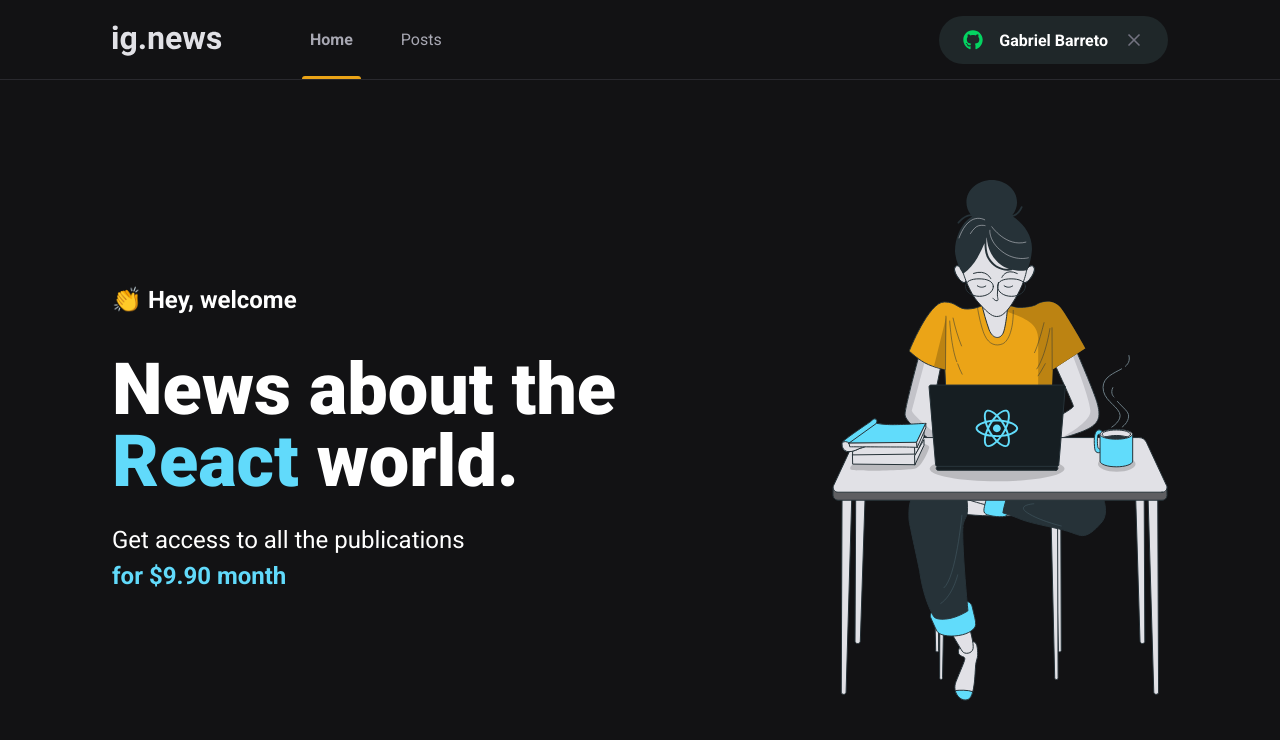
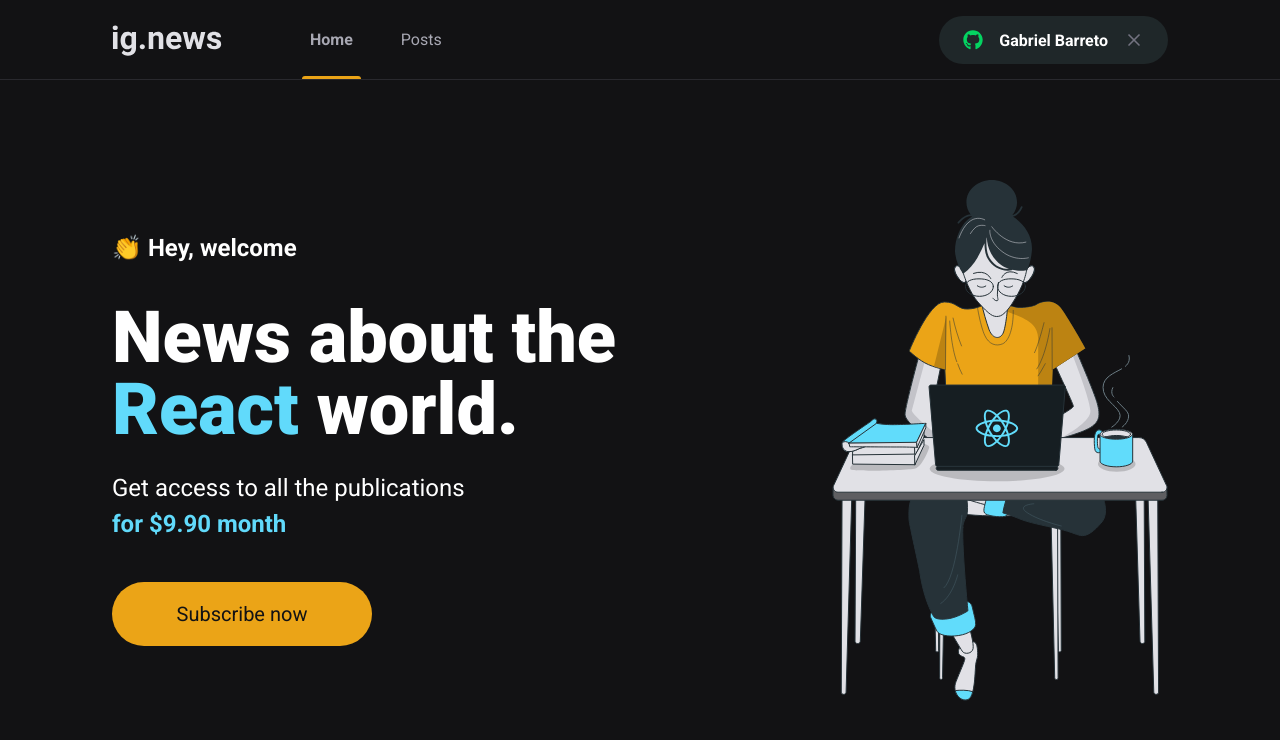
Before and after one commit to GabrielDevLoper/ignews-ignite, a Next.js app: page / in a window 1280 px wide. Shown: the top 740 px of the page. Built offline with nearby package versions, Linux system fonts and the light colour scheme.

Commit message:
feat: finalizado layout da aplicação.

```diff
--- /dev/null
+++ b/src/components/SubscribeButton/index.tsx
@@ -0,0 +1,12 @@
+import styles from './styles.module.scss';
+
+export function SubscribeButton(){
+    return (
+        <button
+            type="button"
+            className={styles.subscribeButton}
+        >
+            Subscribe now
+        </button>
+    );
+}
--- /dev/null
+++ b/src/components/SubscribeButton/styles.module.scss
@@ -0,0 +1,19 @@
+.subscribeButton {
+    height: 4rem;
+    width: 260px;
+    border: 0;
+    border-radius: 2rem;
+    background-color: var(--yellow-500);
+    color: var(--gray-900);
+    font-size: 1.25rem;
+
+    display: flex;
+    align-items: center;
+    justify-content: center;
+
+    transition: filter 0.2s;
+
+    &:hover {
+        filter: brightness(0.8)
+    }
+}
--- a/src/pages/home.module.scss
+++ b/src/pages/home.module.scss
@@ -38,4 +38,8 @@
             font-weight: bold;
         }
     }
+
+    button {
+        margin-top: 2.5rem;
+    }
 }
--- a/src/pages/index.tsx
+++ b/src/pages/index.tsx
@@ -1,4 +1,5 @@
 import Head from 'next/head';
+import { SubscribeButton } from '../components/SubscribeButton';
 import styles from './home.module.scss';
 
 export default function Home() {
@@ -15,6 +16,8 @@
             Get access to all the publications <br />
             <span>for $9.90 month</span>
           </p>
+
+          <SubscribeButton />
         </section>
         <img src="/images/avatar.svg" alt="Girl coding" />
       </main>
```
